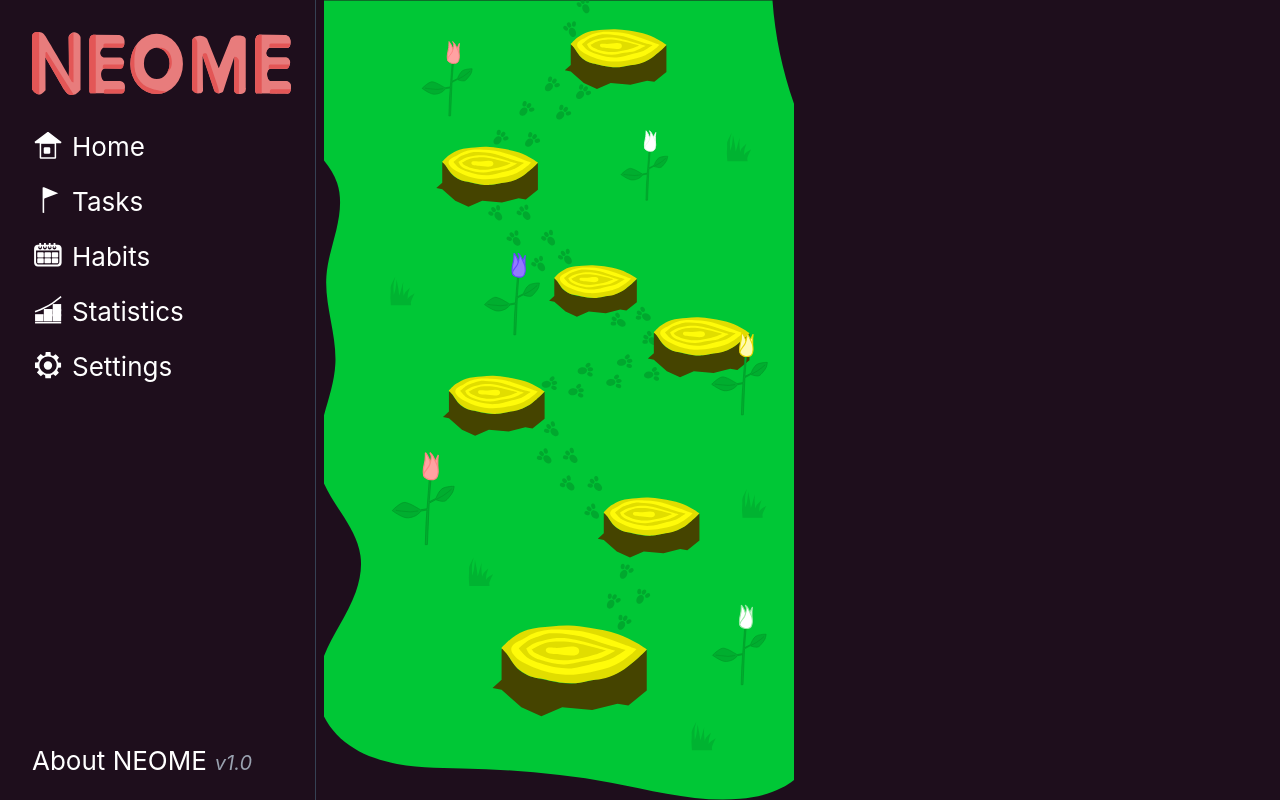
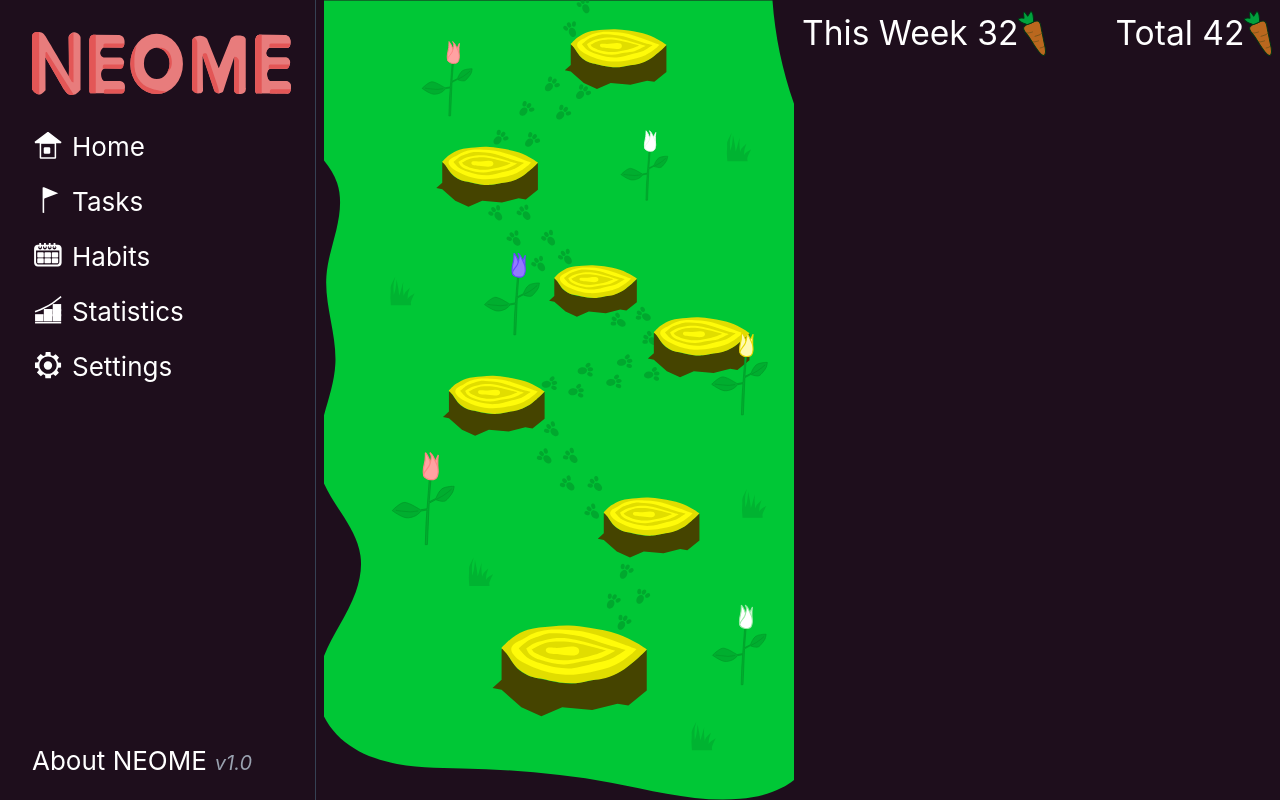
Before and after one commit to quanttum1/neome, a React (Vite) app: page / in a window 1280 px wide. Built offline with nearby package versions, Linux system fonts and the light colour scheme.

Commit message:
show carrots the dumb way meow

```diff
--- a/src/Home.jsx
+++ b/src/Home.jsx
@@ -1,44 +1,36 @@
 import forest_location from './assets/map-locations/0001-forest.svg'
+import CarrotIcon from './assets/icons/carrot.svg'
+import TaskCard from './TaskCard.jsx'
 import useNeomeStore from './useNeomeStore.js'
 import selectOrderedTasks from "./selectOrderedTasks.js";
-import Pin from './assets/icons/pin.svg'
-import PinActive from './assets/icons/pin_active.svg'
-import { Link } from 'react-router'
 
 function Home() {
   const tasks = useNeomeStore(selectOrderedTasks);
-  const taskTogglePinned = useNeomeStore((s) => s.taskTogglePinned);
 
   return (
     <div className="flex w-full">
-      <div className="lg:w-1/2 w-full pr-1">
+      <div className="lg:w-1/2 flex flex-col items-center w-full pr-1">
         <img src={forest_location} className="w-auto h-screen object-cover" />
       </div>
 
-      <div className="w-1/2 pl-1">
-        <div className="pt-2 lg hidden lg:block pb-2">
+      {/* (2025-12-17 21:20:34): show the carrots earned today the nice way */}
+      {/* deps: (2025-12-17 21:19:28) */}
+      <div className="w-1/2 hidden lg:block pl-1">
+        <div className="pt-2 pb-2">
           <div className="grid grid-cols-1 gap-3">
+            <div className="flex justify-between">
+              <div className="flex text-[2.1rem] items-center">
+                This Week {32}
+                <img src={CarrotIcon} className="h-[2.8rem]" />
+              </div>
+              <div className="flex text-[2.1rem] items-center">
+                Total {42}
+                <img src={CarrotIcon} className="h-[2.8rem]" />
+              </div>
+            </div>
+
             {tasks.map((task) => (
-              <div
-                className="text-[24px] pt-2 pb-3 pl-4 rounded-[1.5vw] bg-neome-grey flex items-center gap-2"
-                key={task.id}
-              >
-
-                <div
-                  className="hover:bg-neome-light-grey hover:rounded-[50%] cursor-pointer p-1"
-                  onClick={() => taskTogglePinned(task.id)}
-                >
-                  {task.isPinned ? <img src={PinActive}></img>
-                  : <img src={Pin}></img>}
-                </div>
-
-                <Link
-                  className="group flex cursor-pointer flex-col" to={`tasks/${task.id}`}
-                >
-                  <span className="group-hover:underline">{task.name}</span>
-                  <span className="text-gray-400 text-[15px] italic">until {task.deadline}</span>
-                </Link>
-              </div>
+              <TaskCard task={task} key={task.id}/>
             ))}
 
           </div>
--- /dev/null
+++ b/src/TaskCard.jsx
@@ -0,0 +1,33 @@
+import useNeomeStore from './useNeomeStore.js'
+import Pin from './assets/icons/pin.svg'
+import PinActive from './assets/icons/pin_active.svg'
+import { Link } from 'react-router'
+
+function TaskCard(props) {
+  let task = props.task;
+  const taskTogglePinned = useNeomeStore((s) => s.taskTogglePinned);
+
+  return (
+    <div
+      className="text-[24px] pt-2 pb-3 pl-4 rounded-[1.5vw] bg-neome-grey flex items-center gap-2"
+    >
+
+      <div
+        className="hover:bg-neome-light-grey hover:rounded-[50%] cursor-pointer p-1"
+        onClick={() => taskTogglePinned(task.id)}
+      >
+        {task.isPinned ? <img src={PinActive}></img>
+        : <img src={Pin}></img>}
+      </div>
+
+      <Link
+        className="group flex cursor-pointer flex-col" to={`tasks/${task.id}`}
+      >
+        <span className="group-hover:underline">{task.name}</span>
+        <span className="text-gray-400 text-[15px] italic">until {task.deadline}</span>
+      </Link>
+    </div>
+  );
+}
+
+export default TaskCard;
```
Also changed, not shown: src/assets/icons/carrot.svg (added), 1 other file (tests, documents, lock files or other folders).
